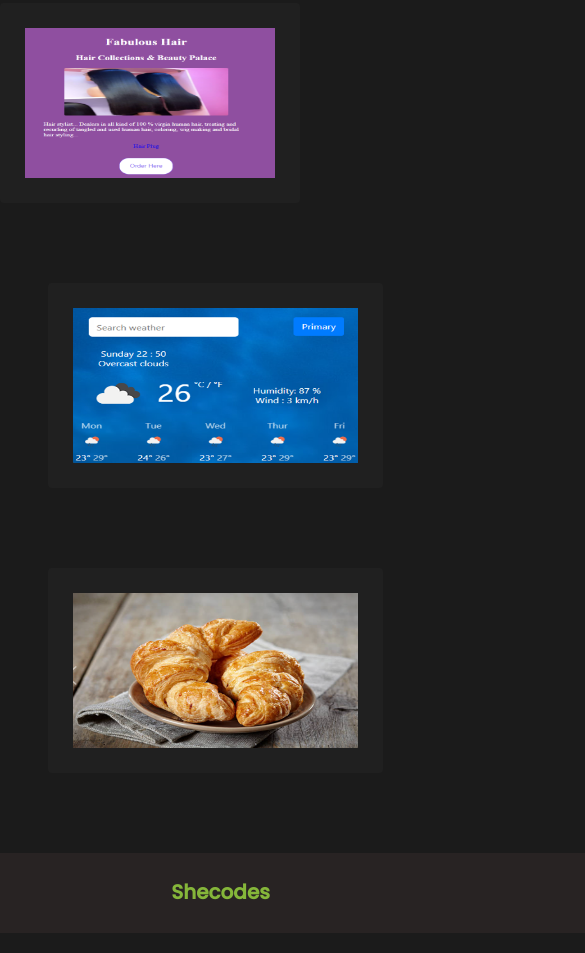
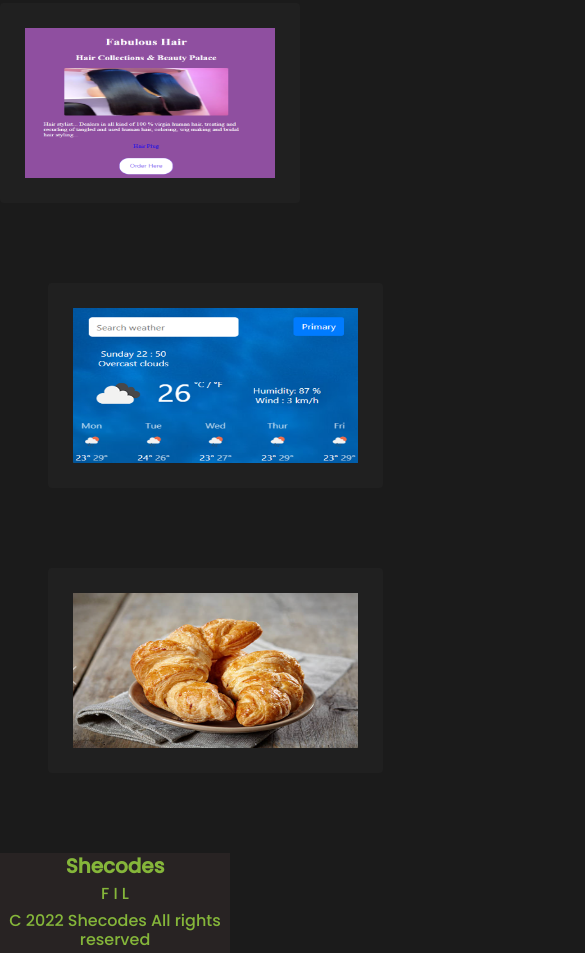
Before and after one commit to Nwakaego-Ego/FW, a plain HTML site: page about.html in a window 390 px wide. Shown: the part 858-1811 px from the top of the page, 585 px wide, since content can reach past the window. Drawn offline with nearby package versions, Linux system fonts and the light colour scheme.

Commit message:
About page media query

```diff
--- a/about.html
+++ b/about.html
@@ -80,12 +80,12 @@
       </div>
     </div>
     <footer>
-      <div class="footer">
-        <span class="footer-shecodes shecodes-word">Shecodes</span>
-        <span class="footer-shecodes socials">F I L</span>
-        <span class="footer-shecodes copy-right"
-          >C 2022 Shecodes All rights reserved
-        </span>
+      <div class="about-footer">
+        <p class="footer-shecodes shecodes-word">Shecodes</p>
+        <p class="footer-shecodes socials">F I L</p>
+        <p class="footer-shecodes copy-right">
+          C 2022 Shecodes All rights reserved
+        </p>
       </div>
     </footer>
   </body>
--- a/style.css
+++ b/style.css
@@ -188,15 +188,12 @@ img {
   margin-bottom: 80px;
 }
 
-.footer {
+.about-footer {
   background-color: #282323;
-  /* height: 50px; */
+  width: 1440px;
+  height: 80px;
   display: flex;
   justify-content: space-around;
-
-  width: 1440px;
-  /* height: 100px; */
-  height: 80px;
 }
 
 .footer-shecodes {
@@ -285,4 +282,25 @@ img {
   .about-project-img {
     margin: 0px;
   }
+
+  .about-footer {
+    background-color: #282323;
+    display: flex;
+    flex-direction: column;
+    text-align: center;
+    width: 230px;
+    height: 100px;
+  }
+
+  .shecodes-word {
+    margin: 3px;
+  }
+
+  .socials {
+    margin: 3px;
+  }
+
+  .copy-right {
+    margin: 3px;
+  }
 }
```
